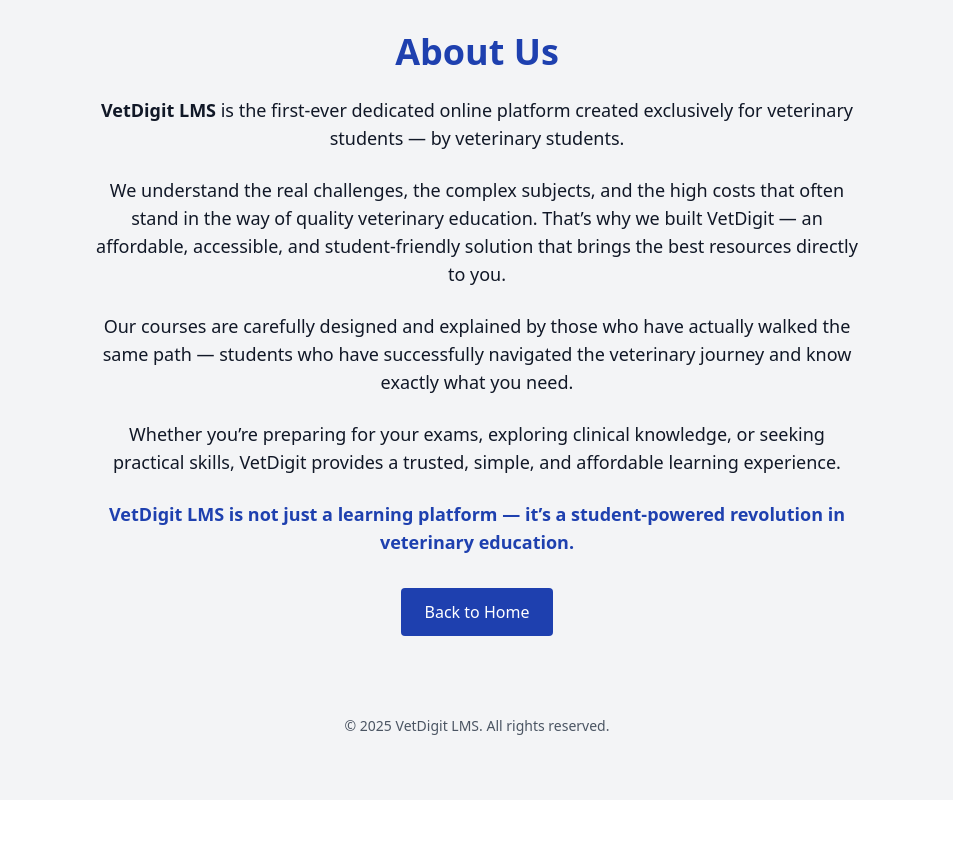
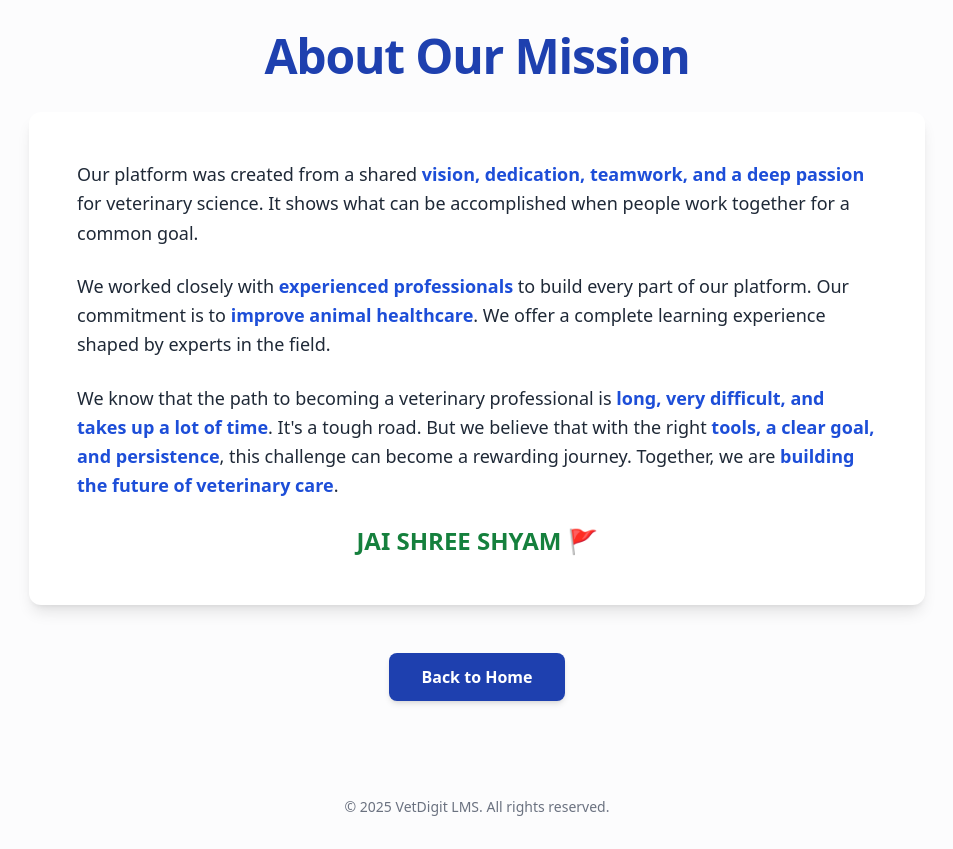
Before and after one commit to vetdigits-tech/lms_frontend, a Next.js app: page /about in a window 1280 px wide. Shown: the whole page, without its empty margins (163-1116 px from the left). Before the commit the page ends 800 px from the top, so only its background shows below. Built offline with nearby package versions, Linux system fonts and the light colour scheme; no server answers.

Commit message:
about us updated

```diff
--- a/src/app/about/page.jsx
+++ b/src/app/about/page.jsx
@@ -4,38 +4,45 @@
 
 export default function AboutUsPage() {
   return (
-    <div className="min-h-screen bg-gray-100 p-8 text-gray-900 flex flex-col items-center">
-      <h1 className="text-4xl font-bold mb-6 text-center text-blue-800">About Us</h1>
-      <div className="max-w-3xl text-center space-y-6">
-        <p className="text-lg">
-          <strong>VetDigit LMS</strong> is the first-ever dedicated online platform created exclusively for veterinary students — by veterinary students.
-        </p>
+    <div className="min-h-screen bg-gray-50/50 p-8 text-gray-800 flex flex-col items-center font-sans">
+      <div className="max-w-4xl w-full text-center">
+        <h1 className="text-4xl md:text-5xl font-bold mb-8 text-blue-800 tracking-tight">
+          About Our Mission
+        </h1>
 
-        <p className="text-lg">
-          We understand the real challenges, the complex subjects, and the high costs that often stand in the way of quality veterinary education.
-          That’s why we built VetDigit — an affordable, accessible, and student-friendly solution that brings the best resources directly to you.
-        </p>
+        <div className="bg-white p-8 md:p-12 rounded-xl shadow-lg space-y-6 text-left">
+          <p className="text-lg leading-relaxed">
+            Our platform was created from a shared{' '}
+            <strong className="text-blue-700">vision, dedication, teamwork, and a deep passion</strong>{' '}
+            for veterinary science. It shows what can be accomplished when people work together for a common goal.
+          </p>
 
-        <p className="text-lg">
-          Our courses are carefully designed and explained by those who have actually walked the same path — students who have successfully navigated the veterinary journey and know exactly what you need.
-        </p>
+          <p className="text-lg leading-relaxed">
+            We worked closely with{' '}
+            <strong className="text-blue-700">experienced professionals</strong> to build every part of our platform. Our commitment is to{' '}
+            <strong className="text-blue-700">improve animal healthcare</strong>. We offer a complete learning experience shaped by experts in the field.
+          </p>
 
-        <p className="text-lg">
-          Whether you’re preparing for your exams, exploring clinical knowledge, or seeking practical skills, VetDigit provides a trusted, simple, and affordable learning experience.
-        </p>
+          <p className="text-lg leading-relaxed">
+            We know that the path to becoming a veterinary professional is{' '}
+            <strong className="text-blue-700">long, very difficult, and takes up a lot of time</strong>. It's a tough road. But we believe that with the right{' '}
+            <strong className="text-blue-700">tools, a clear goal, and persistence</strong>, this challenge can become a rewarding journey. Together, we are{' '}
+            <strong className="text-blue-700">building the future of veterinary care</strong>.
+          </p>
 
-        <p className="text-lg font-semibold text-blue-800">
-          VetDigit LMS is not just a learning platform — it’s a student-powered revolution in veterinary education.
-        </p>
+          <p className="mt-8 text-2xl font-bold text-green-700 text-center">
+            JAI SHREE SHYAM 🚩
+          </p>
+        </div>
 
         <Link href="/">
-          <button className="mt-8 bg-blue-800 text-white px-6 py-3 rounded hover:scale-105 transition">
+          <button className="mt-12 bg-blue-800 text-white px-8 py-3 rounded-lg font-semibold hover:bg-blue-900 hover:scale-105 transition-transform duration-300 ease-in-out shadow-md">
             Back to Home
           </button>
         </Link>
       </div>
 
-      <footer className="mt-20 text-center text-gray-600 text-sm">
+      <footer className="mt-24 text-center text-gray-500 text-sm">
         © {new Date().getFullYear()} VetDigit LMS. All rights reserved.
       </footer>
     </div>
```
